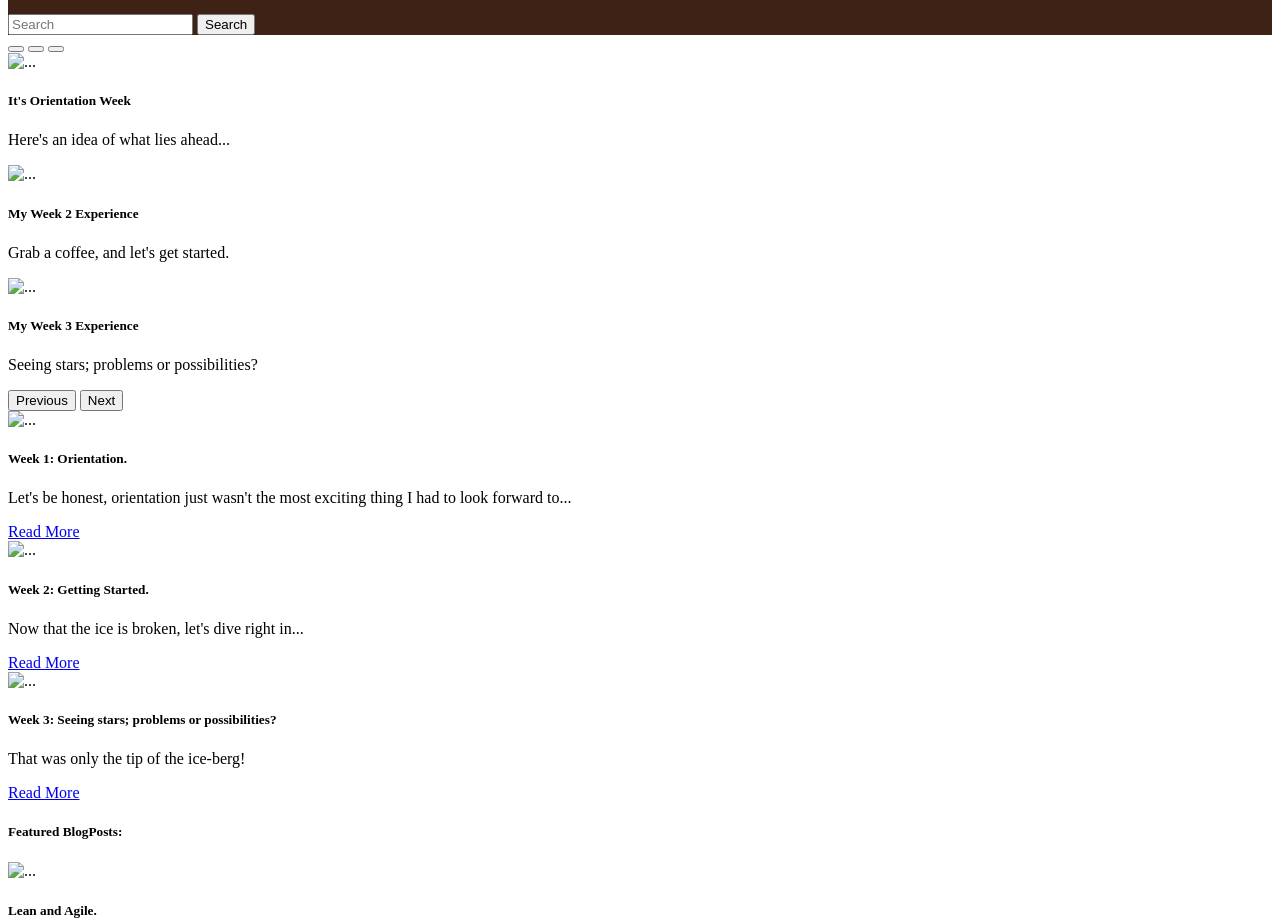
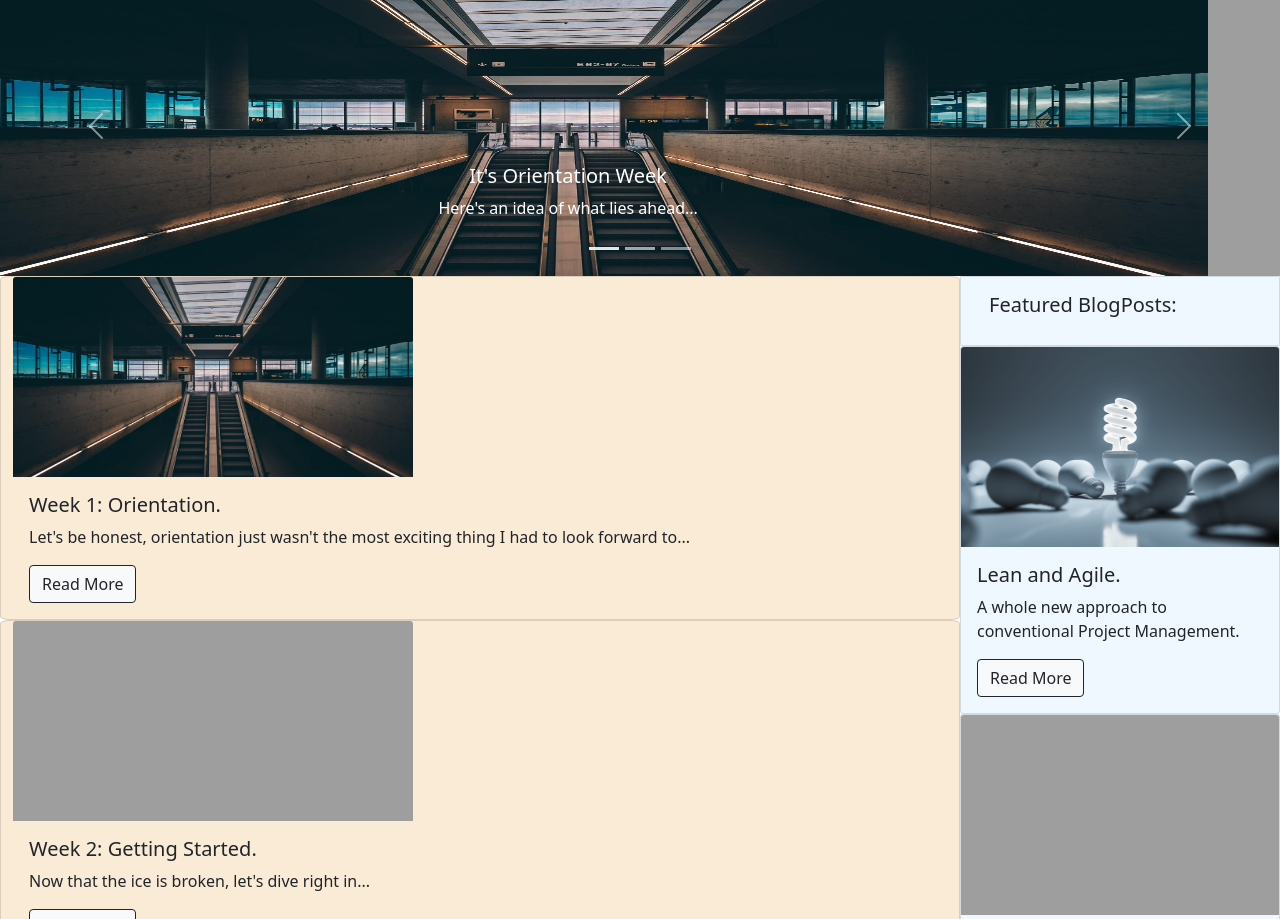
Before and after one commit to DommyMugisa/MyFirstBlog, a plain HTML site: page index.html in a window 1280 px wide. Shown: the part 80-999 px from the top of the page. Drawn offline with Linux system fonts and the light colour scheme; the site is published under a folder, as on GitHub Pages, so addresses that start at the root find nothing.

Commit message:
removed slashes from file paths

```diff
--- a/index.html
+++ b/index.html
@@ -4,8 +4,8 @@
     <meta charset="UTF-8">
     <meta http-equiv="X-UA-Compatible" content="IE=edge">
     <meta name="viewport" content="width=device-width, initial-scale=1.0">
-    <link rel="stylesheet" href="/Css/Bootstraps/css/bootstrap.css">
-    <link rel="stylesheet" href="/Css/BootsStyle.css">
+    <link rel="stylesheet" href="Css/Bootstraps/css/bootstrap.css">
+    <link rel="stylesheet" href="Css/BootsStyle.css">
     <title>My First Blog</title>
 </head>
 <body>
@@ -19,10 +19,10 @@
           <div class="collapse navbar-collapse" id="navbarSupportedContent">
             <ul class="navbar-nav me-auto mb-2 mb-lg-0">
               <li class="nav-item">
-                <a class="nav-link active" aria-current="page" href="/HTML/Index.html">HOME</a>
+                <a class="nav-link active" aria-current="page" href="HTML/Index.html">HOME</a>
               </li>
               <li class="nav-item">
-                <a class="nav-link" href="/HTML/Index.html#features2">Jump to bottom</a>
+                <a class="nav-link" href="HTML/Index.html#features2">Jump to bottom</a>
               </li>
               <!--<li class="nav-item dropdown">
                 <a class="nav-link dropdown-toggle" href="#" id="navbarDropdown" role="button" data-bs-toggle="dropdown" aria-expanded="false">
@@ -54,21 +54,21 @@
       </div>
       <div class="carousel-inner">
         <div class="carousel-item active">
-          <img src="/Imgs/Valley of Decision.jpg" class="d-block w-100" alt="...">
+          <img src="Imgs/Valley of Decision.jpg" class="d-block w-100" alt="...">
           <div class="carousel-caption d-none d-md-block">
             <h5>It's Orientation Week</h5>
             <p>Here's an idea of what lies ahead...</p>
           </div>
         </div>
         <div class="carousel-item">
-          <img src="/Imgs/Let's go!.jpg" class="d-block w-100" alt="...">
+          <img src="Imgs/Let's go!.jpg" class="d-block w-100" alt="...">
           <div class="carousel-caption d-none d-md-block">
             <h5>My Week 2 Experience</h5>
             <p>Grab a coffee, and let's get started.</p>
           </div>
         </div>
         <div class="carousel-item">
-          <img src="/Imgs/Seeing Stars.jpg" class="d-block w-100" alt="...">
+          <img src="Imgs/Seeing Stars.jpg" class="d-block w-100" alt="...">
           <div class="carousel-caption d-none d-md-block">
             <h5>My Week 3 Experience</h5>
             <p>Seeing stars; problems or possibilities?</p>
@@ -89,27 +89,27 @@
 <div class="row">
   <div class="col-sm-9">
     <div class="row"><div class="card bgcard">
-      <img src="/Imgs/Valley of Decision.jpg" class="card-img-top" alt="...">
+      <img src="Imgs/Valley of Decision.jpg" class="card-img-top" alt="...">
       <div class="card-body">
         <h5 class="card-title">Week 1: Orientation.</h5>
         <p class="card-text">Let's be honest, orientation just wasn't the most exciting thing I had to look forward to...</p>
-        <a href="/HTML/blogPost1.html" class="btn btn-light btn-outline-dark">Read More</a>
+        <a href="HTML/blogPost1.html" class="btn btn-light btn-outline-dark">Read More</a>
       </div>
     </div></div>
     <div class="row"><div class="card bgcard">
-      <img src="/Imgs/Let's go!.jpg" class="card-img-top" alt="...">
+      <img src="Imgs/Let's go!.jpg" class="card-img-top" alt="...">
       <div class="card-body">
         <h5 class="card-title">Week 2: Getting Started.</h5>
         <p class="card-text">Now that the ice is broken, let's dive right in...</p>
-        <a href="/HTML/blogPost2.html" class="btn btn-light btn-outline-dark">Read More</a>
+        <a href="HTML/blogPost2.html" class="btn btn-light btn-outline-dark">Read More</a>
       </div>
     </div></div>
     <div class="row"><div class="card bgcard">
-      <img src="/Imgs/Seeing Stars.jpg" class="card-img-top" alt="...">
+      <img src="Imgs/Seeing Stars.jpg" class="card-img-top" alt="...">
       <div class="card-body">
         <h5 class="card-title">Week 3: Seeing stars; problems or possibilities?</h5>
         <p class="card-text">That was only the tip of the ice-berg!</p>
-        <a href="/HTML/blogPost3.html" class="btn btn-light btn-outline-dark">Read More</a>
+        <a href="HTML/blogPost3.html" class="btn btn-light btn-outline-dark">Read More</a>
       </div>
     </div></div>
   </div>
@@ -123,27 +123,27 @@
   </div>
   <div class="row">
     <div class="card" id="features">
-      <img src="/Imgs/AgileBulb.jpeg" class="card-img-top" alt="...">
+      <img src="Imgs/AgileBulb.jpeg" class="card-img-top" alt="...">
       <div class="card-body">
         <h5 class="card-title">Lean and Agile.</h5>
         <p class="card-text">A whole new approach to conventional Project Management.</p>
-        <a href="/HTML/blogPost4.html" class="btn btn-light btn-outline-dark">Read More</a>
+        <a href="HTML/blogPost4.html" class="btn btn-light btn-outline-dark">Read More</a>
       </div>
     </div>
   </div>
   <div class="row">
     <div class="card" id="features2">
-      <img src="/Imgs/Will cross that bridge when we get there.jpg" class="card-img-top" alt="...">
+      <img src="Imgs/Will cross that bridge when we get there.jpg" class="card-img-top" alt="...">
       <div class="card-body">
         <h5 class="card-title">We'll cross that bridge when we get there.</h5>
         <p class="card-text">A mind-set.</p>
-        <a href="/HTML/blogPost5.html" class="btn btn-light btn-outline-dark">Read More</a>
+        <a href="HTML/blogPost5.html" class="btn btn-light btn-outline-dark">Read More</a>
       </div>
     </div>
   </div>
 </div>
 </div>
 
-<script src="/JS/js/bootstrap.js"></script>
+<script src="JS/js/bootstrap.js"></script>
 </body>
 </html>
```
